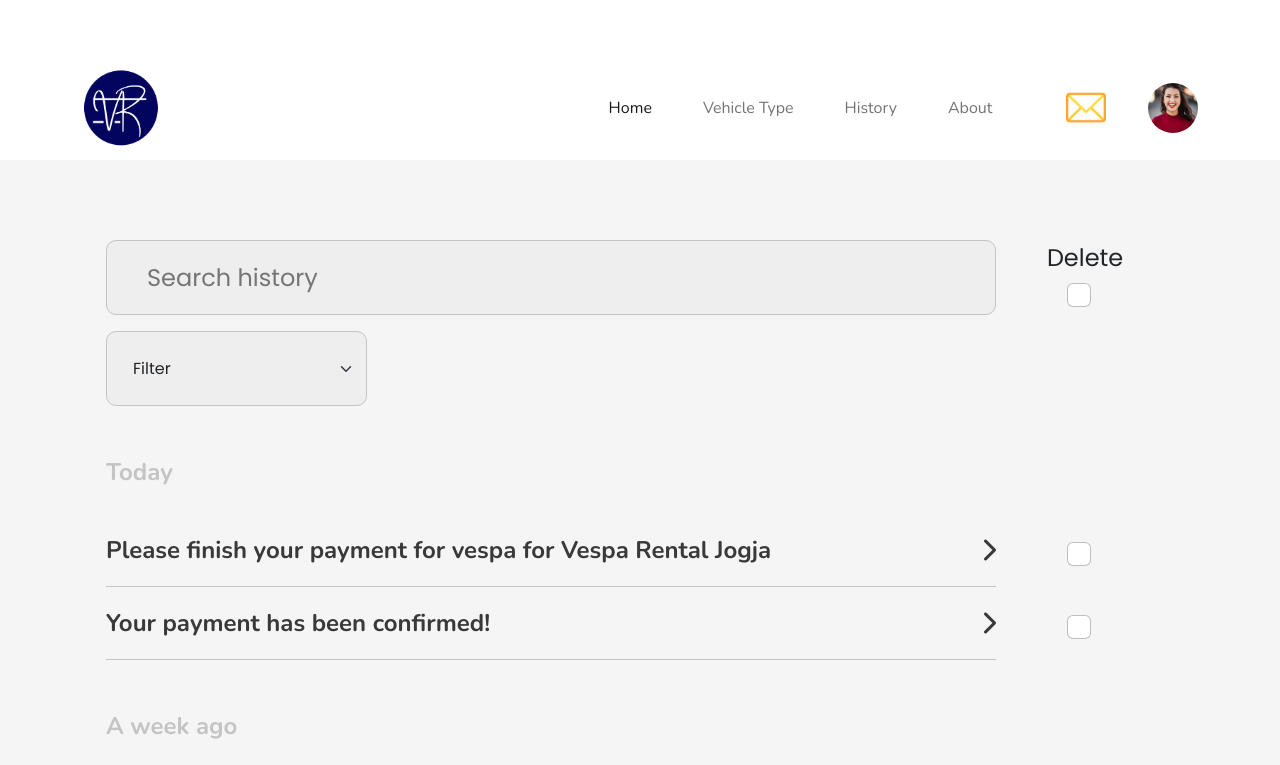
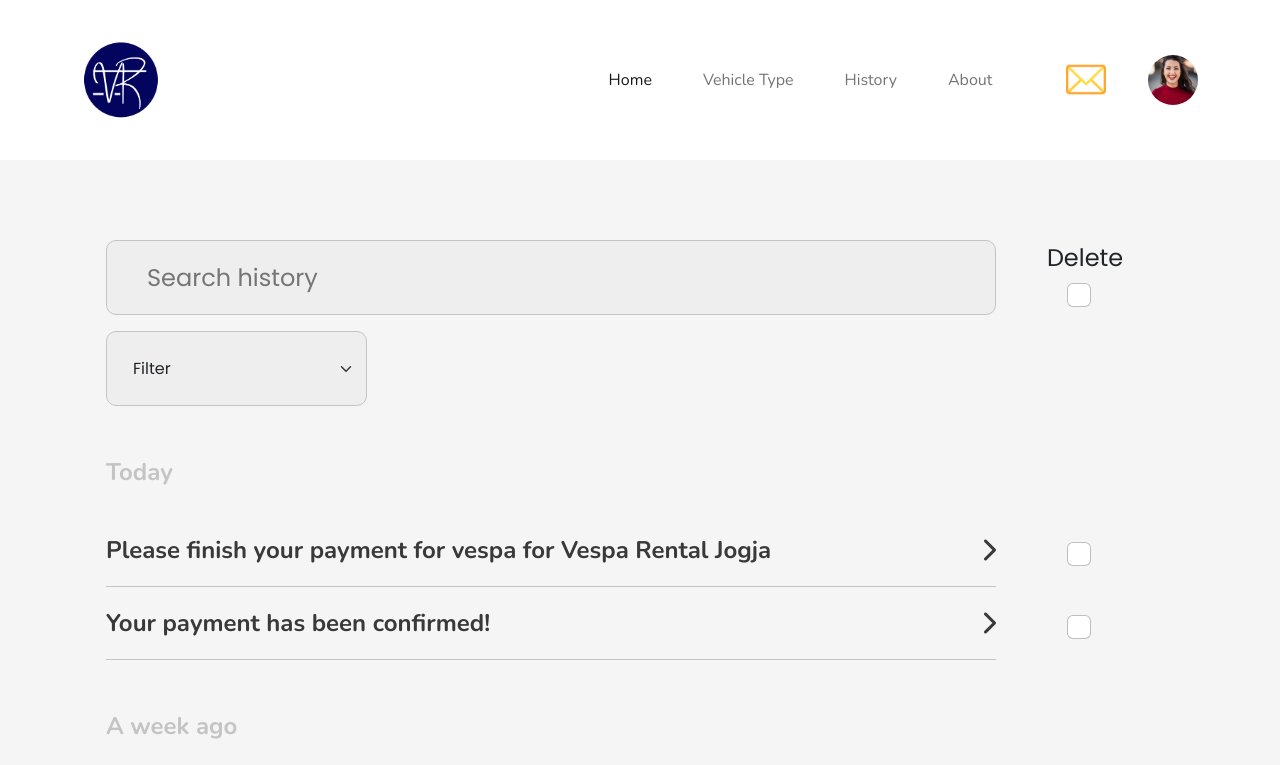
Before and after one commit to 7shiroi/fw5-responsive-website, a website: page history.html in a window 1280 px wide. Shown: the top 765 px of the page. Drawn offline with nearby package versions, Linux system fonts and the light colour scheme.

Commit message:
fix: navbar

```diff
--- a/history.html
+++ b/history.html
@@ -29,7 +29,7 @@
 </head>
 
 <body>
-  <nav class="navbar navbar-expand-lg navbar-light">
+  <nav class="navbar p-0 d-flex align-items-center navbar-expand-lg navbar-light">
     <div class="container">
       <a class="navbar-brand" href="#"><img src="./assets/images/logo.png"></a>
       <button class="navbar-toggler" type="button" data-bs-toggle="collapse" data-bs-target="#navbarSupportedContent"
```
Also changed, not shown: payment.html (+1 -1 lines), profile.html (+1 -1 lines), reservation.html (+1 -1 lines).
